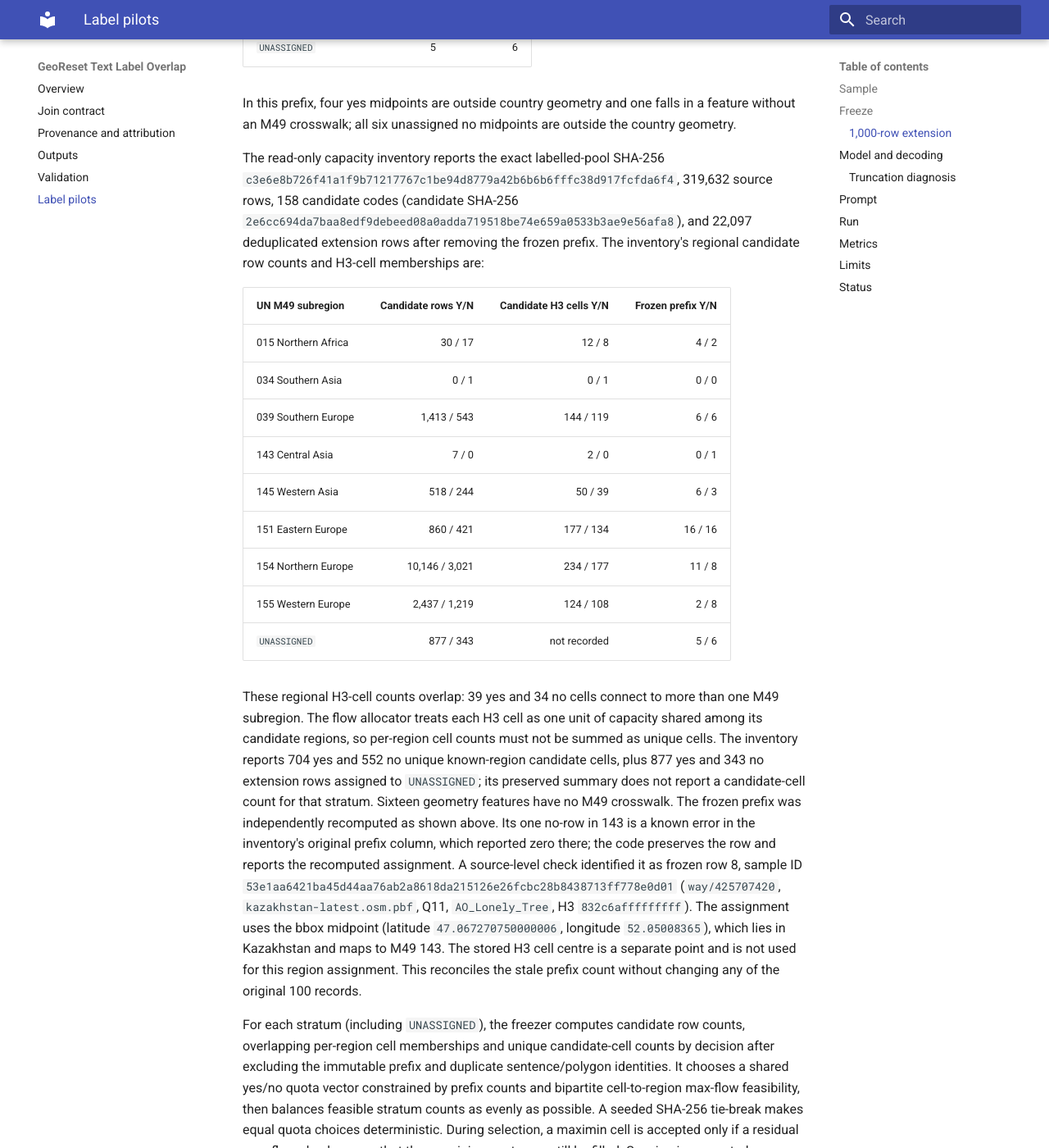
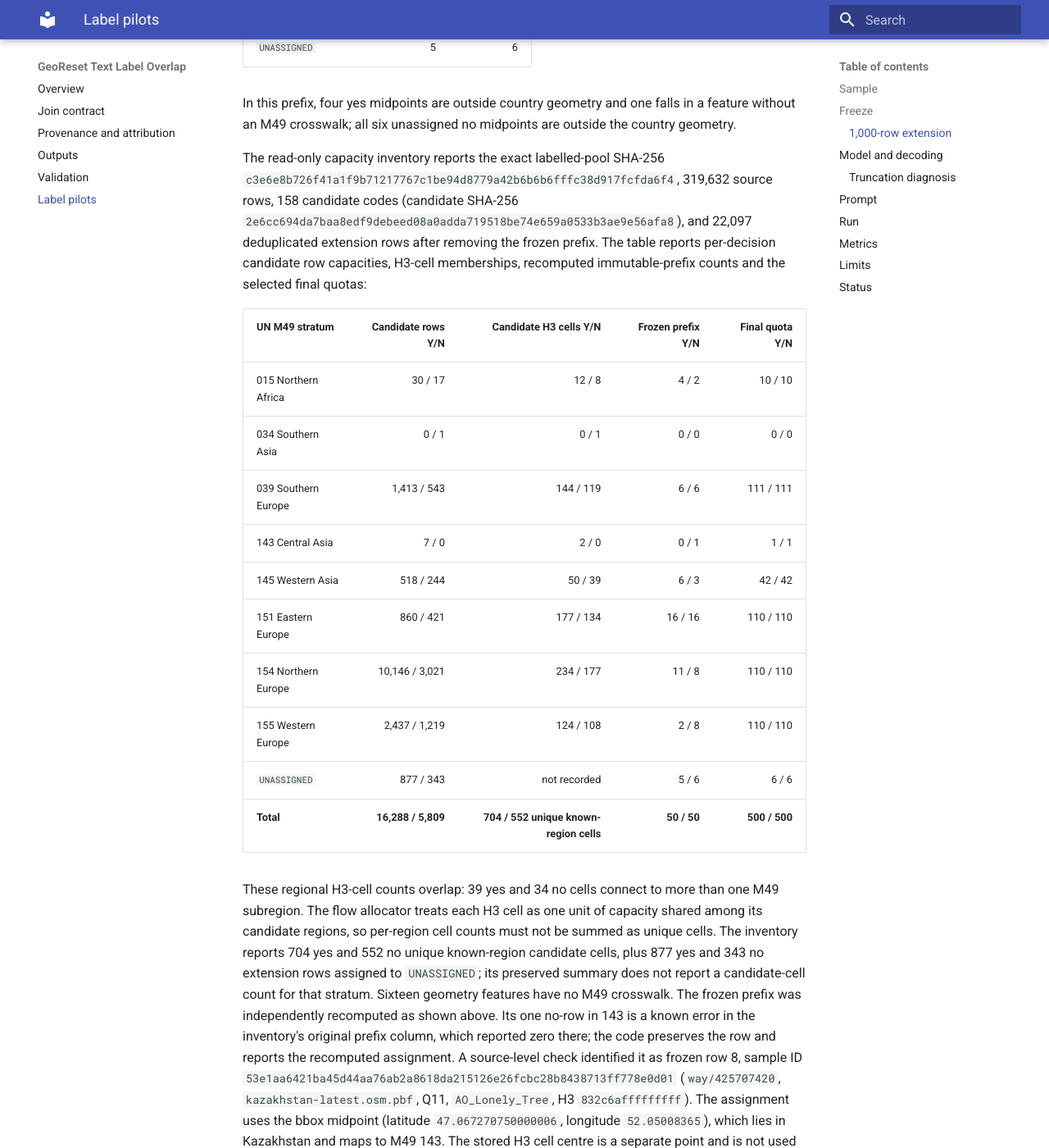
Before and after one commit to NoeFlandre/georeset-text-label-benchmark, an MkDocs documentation site: the page built from docs/pilot.md, in a window 1280 px wide and 1400 px high, scrolled down 2569 px. Shown: the whole window at 82% size. Built offline with MkDocs 1.6.1 and Material for MkDocs 9.7.7, drawn with Linux system fonts in a browser that asks for light colours.

```diff
--- a/docs/pilot.md
+++ b/docs/pilot.md
@@ -108,20 +108,22 @@
 `c3e6e8b726f41a1f9b71217767c1be94d8779a42b6b6b6fffc38d917fcfda6f4`, 319,632 source
 rows, 158 candidate codes (candidate SHA-256
 `2e6cc694da7baa8edf9debeed08a0adda719518be74e659a0533b3ae9e56afa8`), and 22,097
-deduplicated extension rows after removing the frozen prefix. The inventory's regional
-candidate row counts and H3-cell memberships are:
+deduplicated extension rows after removing the frozen prefix. The table reports per-decision
+candidate row capacities, H3-cell memberships, recomputed immutable-prefix counts and the
+selected final quotas:
 
-| UN M49 subregion | Candidate rows Y/N | Candidate H3 cells Y/N | Frozen prefix Y/N |
-| --- | ---: | ---: | ---: |
-| 015 Northern Africa | 30 / 17 | 12 / 8 | 4 / 2 |
-| 034 Southern Asia | 0 / 1 | 0 / 1 | 0 / 0 |
-| 039 Southern Europe | 1,413 / 543 | 144 / 119 | 6 / 6 |
-| 143 Central Asia | 7 / 0 | 2 / 0 | 0 / 1 |
-| 145 Western Asia | 518 / 244 | 50 / 39 | 6 / 3 |
-| 151 Eastern Europe | 860 / 421 | 177 / 134 | 16 / 16 |
-| 154 Northern Europe | 10,146 / 3,021 | 234 / 177 | 11 / 8 |
-| 155 Western Europe | 2,437 / 1,219 | 124 / 108 | 2 / 8 |
-| `UNASSIGNED` | 877 / 343 | not recorded | 5 / 6 |
+| UN M49 stratum | Candidate rows Y/N | Candidate H3 cells Y/N | Frozen prefix Y/N | Final quota Y/N |
+| --- | ---: | ---: | ---: | ---: |
+| 015 Northern Africa | 30 / 17 | 12 / 8 | 4 / 2 | 10 / 10 |
+| 034 Southern Asia | 0 / 1 | 0 / 1 | 0 / 0 | 0 / 0 |
+| 039 Southern Europe | 1,413 / 543 | 144 / 119 | 6 / 6 | 111 / 111 |
+| 143 Central Asia | 7 / 0 | 2 / 0 | 0 / 1 | 1 / 1 |
+| 145 Western Asia | 518 / 244 | 50 / 39 | 6 / 3 | 42 / 42 |
+| 151 Eastern Europe | 860 / 421 | 177 / 134 | 16 / 16 | 110 / 110 |
+| 154 Northern Europe | 10,146 / 3,021 | 234 / 177 | 11 / 8 | 110 / 110 |
+| 155 Western Europe | 2,437 / 1,219 | 124 / 108 | 2 / 8 | 110 / 110 |
+| `UNASSIGNED` | 877 / 343 | not recorded | 5 / 6 | 6 / 6 |
+| **Total** | **16,288 / 5,809** | **704 / 552 unique known-region cells** | **50 / 50** | **500 / 500** |
 
 These regional H3-cell counts overlap: 39 yes and 34 no cells connect to more than one M49
 subregion. The flow allocator treats each H3 cell as one unit of capacity shared among its
```
